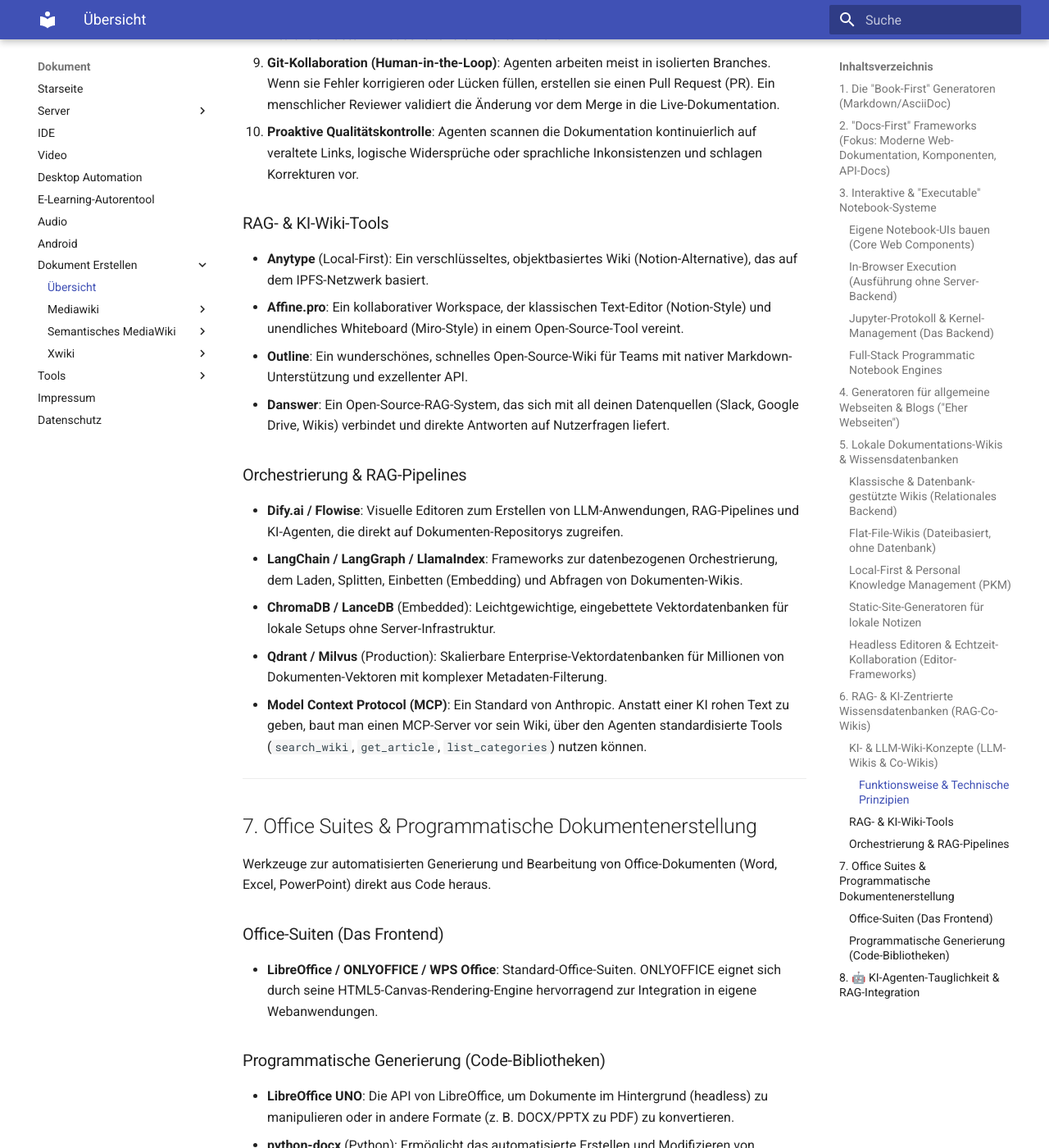
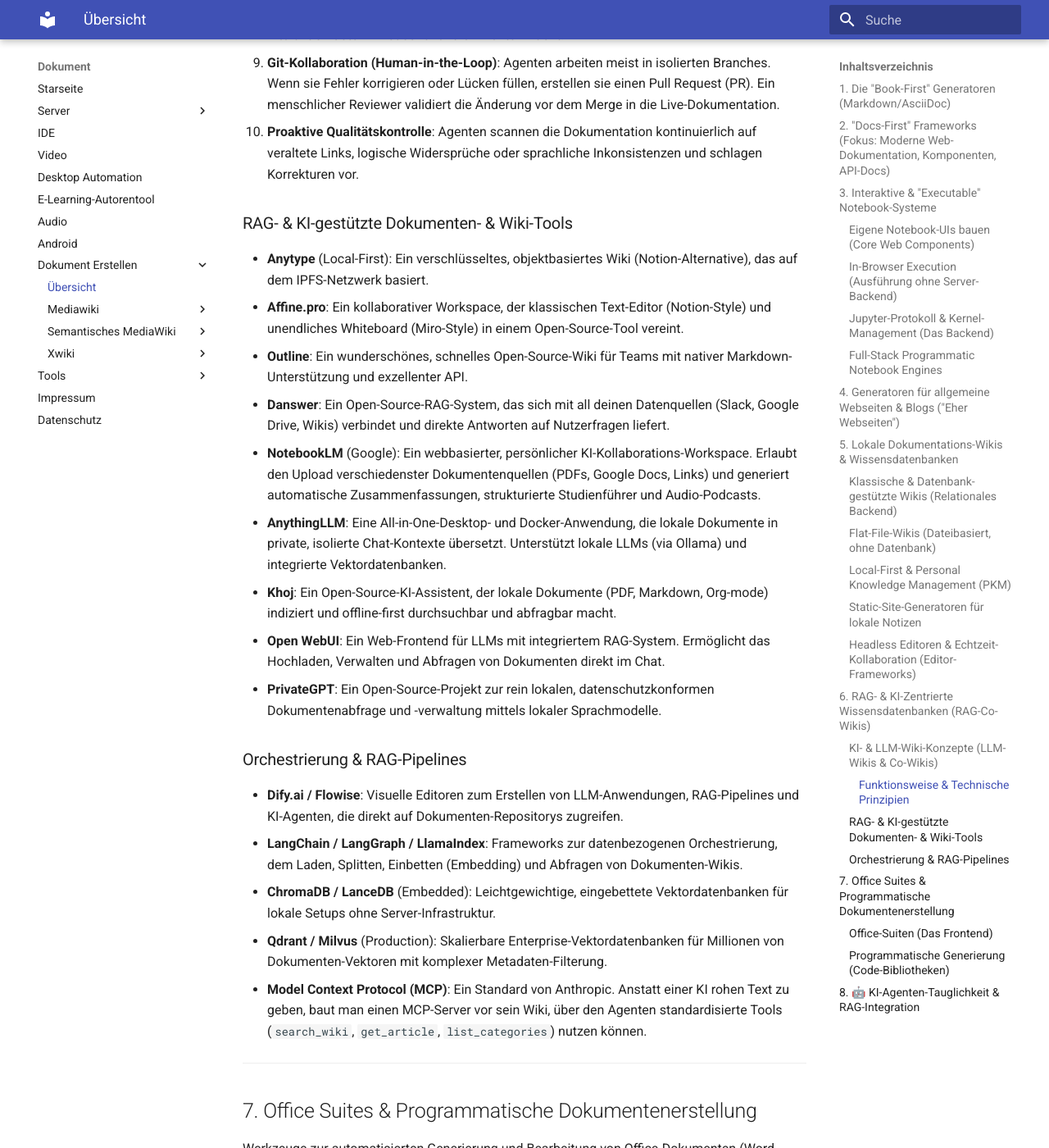
Before and after one commit to thorstenkloehn/dokument, an MkDocs documentation site: the page built from docs/Dokument_Erstellen/index.md, in a window 1280 px wide and 1400 px high, scrolled down 5474 px. Shown: the whole window at 82% size. Built offline with MkDocs 1.6.1 and Material for MkDocs 9.7.7, drawn with Linux system fonts in a browser that asks for light colours.

Commit message:
docs: add additional RAG and AI documentation tools to the overview and graph

````diff
--- a/docs/Dokument_Erstellen/index.md
+++ b/docs/Dokument_Erstellen/index.md
@@ -17,7 +17,7 @@
     D --> D1[Quarto / Jupyter / Marimo]
     H --> H1[Hugo / Astro / Jekyll / Eleventy]
     E --> E1[Flat-File / MediaWiki / XWiki]
-    F --> F1[Danswer / Dify / MCP-Server]
+    F --> F1[Danswer / NotebookLM / AnythingLLM / Dify]
     G --> G1[python-docx / OpenPyXL / Pandoc]
 ```
 
@@ -127,11 +127,16 @@
    - **Git-Kollaboration (Human-in-the-Loop)**: Agenten arbeiten meist in isolierten Branches. Wenn sie Fehler korrigieren oder Lücken füllen, erstellen sie einen Pull Request (PR). Ein menschlicher Reviewer validiert die Änderung vor dem Merge in die Live-Dokumentation.
    - **Proaktive Qualitätskontrolle**: Agenten scannen die Dokumentation kontinuierlich auf veraltete Links, logische Widersprüche oder sprachliche Inkonsistenzen und schlagen Korrekturen vor.
 
-### RAG- & KI-Wiki-Tools
+### RAG- & KI-gestützte Dokumenten- & Wiki-Tools
 * **Anytype** (Local-First): Ein verschlüsseltes, objektbasiertes Wiki (Notion-Alternative), das auf dem IPFS-Netzwerk basiert.
 * **Affine.pro**: Ein kollaborativer Workspace, der klassischen Text-Editor (Notion-Style) und unendliches Whiteboard (Miro-Style) in einem Open-Source-Tool vereint.
 * **Outline**: Ein wunderschönes, schnelles Open-Source-Wiki für Teams mit nativer Markdown-Unterstützung und exzellenter API.
 * **Danswer**: Ein Open-Source-RAG-System, das sich mit all deinen Datenquellen (Slack, Google Drive, Wikis) verbindet und direkte Antworten auf Nutzerfragen liefert.
+* **NotebookLM** (Google): Ein webbasierter, persönlicher KI-Kollaborations-Workspace. Erlaubt den Upload verschiedenster Dokumentenquellen (PDFs, Google Docs, Links) und generiert automatische Zusammenfassungen, strukturierte Studienführer und Audio-Podcasts.
+* **AnythingLLM**: Eine All-in-One-Desktop- und Docker-Anwendung, die lokale Dokumente in private, isolierte Chat-Kontexte übersetzt. Unterstützt lokale LLMs (via Ollama) und integrierte Vektordatenbanken.
+* **Khoj**: Ein Open-Source-KI-Assistent, der lokale Dokumente (PDF, Markdown, Org-mode) indiziert und offline-first durchsuchbar und abfragbar macht.
+* **Open WebUI**: Ein Web-Frontend für LLMs mit integriertem RAG-System. Ermöglicht das Hochladen, Verwalten und Abfragen von Dokumenten direkt im Chat.
+* **PrivateGPT**: Ein Open-Source-Projekt zur rein lokalen, datenschutzkonformen Dokumentenabfrage und -verwaltung mittels lokaler Sprachmodelle.
 
 ### Orchestrierung & RAG-Pipelines
 * **Dify.ai / Flowise**: Visuelle Editoren zum Erstellen von LLM-Anwendungen, RAG-Pipelines und KI-Agenten, die direkt auf Dokumenten-Repositorys zugreifen.
````
